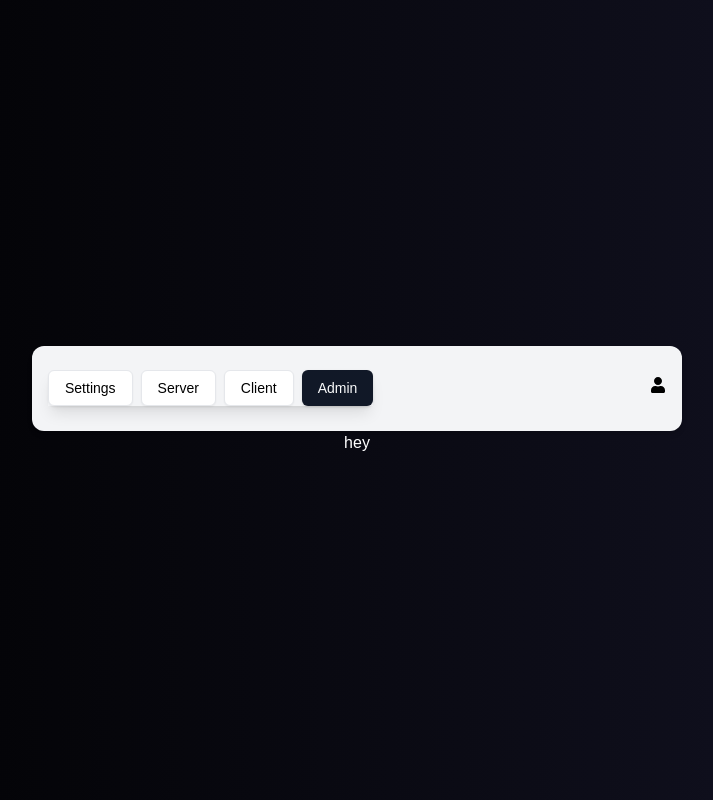
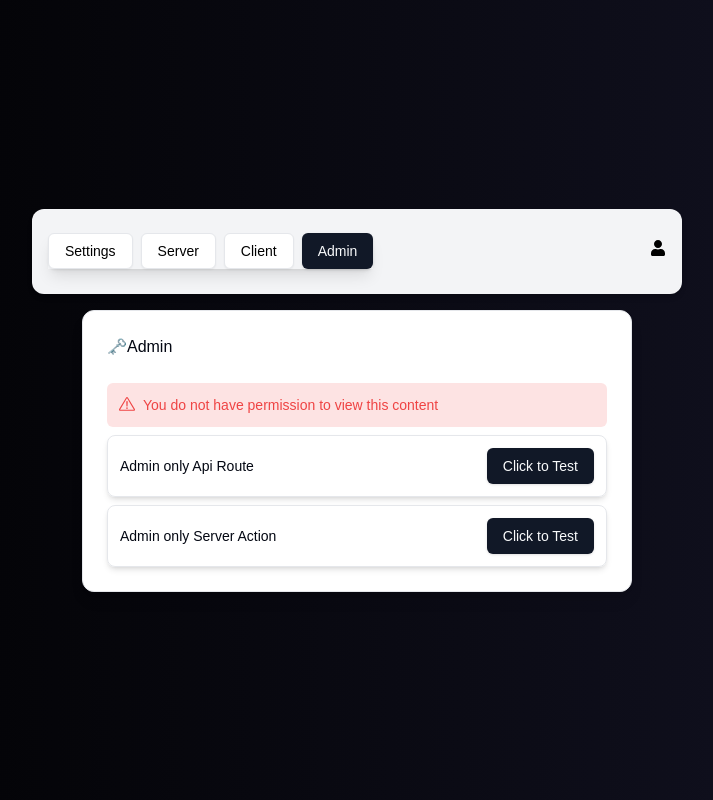
Before and after one commit to Mohdkumailabbas/Complete-Auth_next, a Next.js app: page /admin in a window 1280 px wide. Shown: the whole page, without its empty margins (283-996 px from the left). Built offline with nearby package versions, Linux system fonts and the light colour scheme; no server answers.

Commit message:
Set up admin module

```diff
--- a/package.json
+++ b/package.json
@@ -27,12 +27,14 @@
     "lucide-react": "^0.453.0",
     "next": "15.0.0",
     "next-auth": "^5.0.0-beta.25",
+    "next-themes": "^0.4.3",
     "react": "^18.3.1",
     "react-dom": "^18.3.1",
     "react-hook-form": "^7.53.1",
     "react-icons": "^5.3.0",
     "react-spinners": "^0.14.1",
     "resend": "^4.0.1-alpha.0",
+    "sonner": "^1.7.0",
     "tailwind-merge": "^2.5.4",
     "tailwindcss-animate": "^1.0.7",
     "uuid": "^11.0.2",
--- a/src/app/(protected)/admin/page.tsx
+++ b/src/app/(protected)/admin/page.tsx
@@ -1,10 +1,57 @@
 "use client"
 
-const Page=()=>{
+import RoleGate from "@/components/auth/role-gate";
+import { FormSuccess } from "@/components/form-succes";
+import { Button } from "@/components/ui/button";
+import { Card, CardContent, CardHeader } from "@/components/ui/card";
+import { UserRole } from "@prisma/client";
+import { toast } from "sonner";
+ const Page=()=>{
+  const onApiRouteClick=()=>{
+   fetch("/api/admin")
+    .then((response)=>{
+      if(response.ok){
+        toast.success("Access granted!")
+      }
+      else{
+        toast.error("Oops! You’re not authorized to access this API")
+      }
+    })
+  }
     return(
         <div>
-          hey
+          <Card className="mt-4 w-[550px] shadow-lg">
+            <CardHeader>
+              🗝️Admin
+            </CardHeader>
+            <CardContent>
+              <RoleGate allowedRole={UserRole.ADMIN}>
+                <FormSuccess message="Hey Admin! You are allowed to view this content"/>
+              </RoleGate>
+              <div className="flex flex-row items-center justify-between rounded-lg border p-3 shadow-md mt-2">
+               <p className="text-sm font-medium">
+                Admin only Api Route
+               </p>
+               <Button onClick={onApiRouteClick}>
+                Click to Test
+               </Button>
+              </div>
+              <div className="flex flex-row items-center justify-between rounded-lg border p-3 shadow-md mt-2">
+               <p className="text-sm font-medium">
+                Admin only Server Action
+               </p>
+               <Button>
+                Click to Test
+               </Button>
+              </div>
+            </CardContent>
+          </Card>
+
         </div>
     )
 }
 export default Page;
+
+
+// const role =CurrentRole() for server side
+    // const role =useCurrentRole() for clinet
--- /dev/null
+++ b/src/app/api/admin/route.ts
@@ -0,0 +1,11 @@
+import { CurrentRole } from "@/lib/auth";
+import { UserRole } from "@prisma/client";
+import { NextResponse } from "next/server";
+
+export async function GET(){
+const role= await CurrentRole()
+if(role=== UserRole.ADMIN){
+    return new NextResponse(null,{status:200})
+}
+return new NextResponse(null,{status:403})
+}
--- a/src/app/layout.tsx
+++ b/src/app/layout.tsx
@@ -3,6 +3,7 @@ import localFont from "next/font/local";
 import "./globals.css";
 import { auth } from "@/auth";
 import { SessionProvider } from "next-auth/react";
+import { Toaster } from "@/components/ui/sonner";
 
 const geistSans = localFont({
   src: "./fonts/GeistVF.woff",
@@ -32,6 +33,7 @@ export default async function RootLayout({
       <body
         className={`${geistSans.variable} ${geistMono.variable} antialiased`}
       >
+        <Toaster/>
         {children}
       </body>
     </html>
--- /dev/null
+++ b/src/components/auth/role-gate.tsx
@@ -0,0 +1,24 @@
+"use client"
+
+import { useCurrentRole } from "@/hooks/use-current-role"
+import { UserRole } from "@prisma/client"
+import { FormError } from "@/components/form-error"
+
+interface RoleGateProps{
+    children:React.ReactNode,
+    allowedRole:UserRole
+}
+ const RoleGate=({children,allowedRole}:RoleGateProps)=>{
+const role=useCurrentRole();
+if(role!== allowedRole){
+    return(
+        <FormError message="You do not have permission to view this content"/>
+    )
+}
+return(
+    <>
+    {children}
+    </>
+)
+}
+export default RoleGate
--- /dev/null
+++ b/src/components/ui/sonner.tsx
@@ -0,0 +1,31 @@
+"use client"
+
+import { useTheme } from "next-themes"
+import { Toaster as Sonner } from "sonner"
+
+type ToasterProps = React.ComponentProps<typeof Sonner>
+
+const Toaster = ({ ...props }: ToasterProps) => {
+  const { theme = "system" } = useTheme()
+
+  return (
+    <Sonner
+      theme={theme as ToasterProps["theme"]}
+      className="toaster group"
+      toastOptions={{
+        classNames: {
+          toast:
+            "group toast group-[.toaster]:bg-background group-[.toaster]:text-foreground group-[.toaster]:border-border group-[.toaster]:shadow-lg",
+          description: "group-[.toast]:text-muted-foreground",
+          actionButton:
+            "group-[.toast]:bg-primary group-[.toast]:text-primary-foreground",
+          cancelButton:
+            "group-[.toast]:bg-muted group-[.toast]:text-muted-foreground",
+        },
+      }}
+      {...props}
+    />
+  )
+}
+
+export { Toaster }
--- /dev/null
+++ b/src/hooks/use-current-role.ts
@@ -0,0 +1,10 @@
+
+import { useSession } from "next-auth/react"
+
+export const useCurrentRole=()=>{
+    const session=useSession()
+    return(
+        session?.data?.user.role
+
+    )
+}
--- a/src/lib/auth.ts
+++ b/src/lib/auth.ts
@@ -4,3 +4,7 @@ export const CurrentUser=async()=>{
   const session =await auth()
     return session?.user
 }
+export const CurrentRole= async()=>{
+  const session = await auth()
+  return session?.user?.role
+}
```
Also changed, not shown: 1 other file (tests, documents, lock files or other folders).
